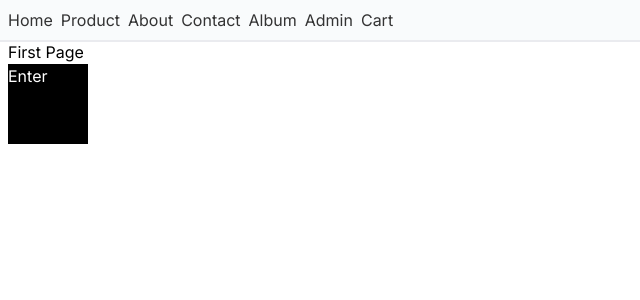
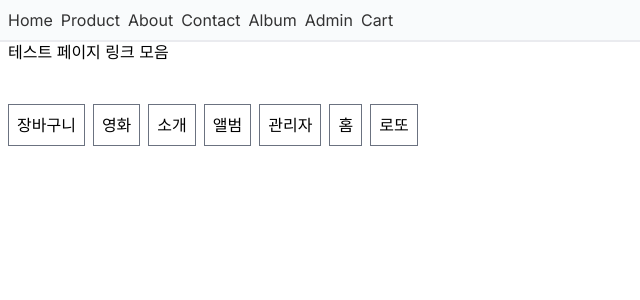
Before and after one commit to bakhanx/nextjs14-dev, a Next.js app: page / in a window 1280 px wide. Shown: the top 300 px of the page, without its empty margins (0-640 px from the left). Built offline with nearby package versions, Linux system fonts and the light colour scheme.

Commit message:
링크수정

```diff
--- a/app/page.tsx
+++ b/app/page.tsx
@@ -1,13 +1,36 @@
+import { HomePage } from "@/components/pages/home-page";
 import Link from "next/link";
 import React from "react";
 
 const page = () => {
   return (
     <div>
-      First Page
-      <Link href={"/home"}>
-        <div className="w-20 h-20 bg-black text-white ">Enter </div>
-      </Link>
+      <div>테스트 페이지 링크 모음</div>
+
+      {/* Link */}
+      <div className="pt-10 flex gap-x-2">
+        <Link href={"/cart"} className="border border-gray-500 p-2">
+          장바구니
+        </Link>
+        <Link href={"/movie"} className="border border-gray-500 p-2">
+          영화
+        </Link>
+        <Link href={"/about"} className="border border-gray-500 p-2">
+          소개
+        </Link>
+        <Link href={"/album"} className="border border-gray-500 p-2">
+          앨범
+        </Link>
+        <Link href={"/admin"} className="border border-gray-500 p-2">
+          관리자
+        </Link>
+        <Link href={"/home"} className="border border-gray-500 p-2">
+          홈
+        </Link>
+        <Link href={"/lotto"} className="border border-gray-500 p-2">
+          로또
+        </Link>
+      </div>
     </div>
   );
 };
```
